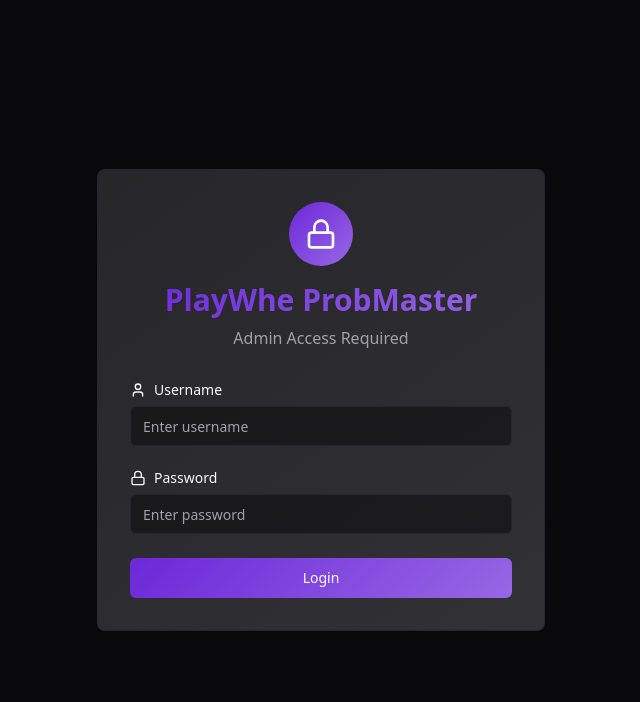
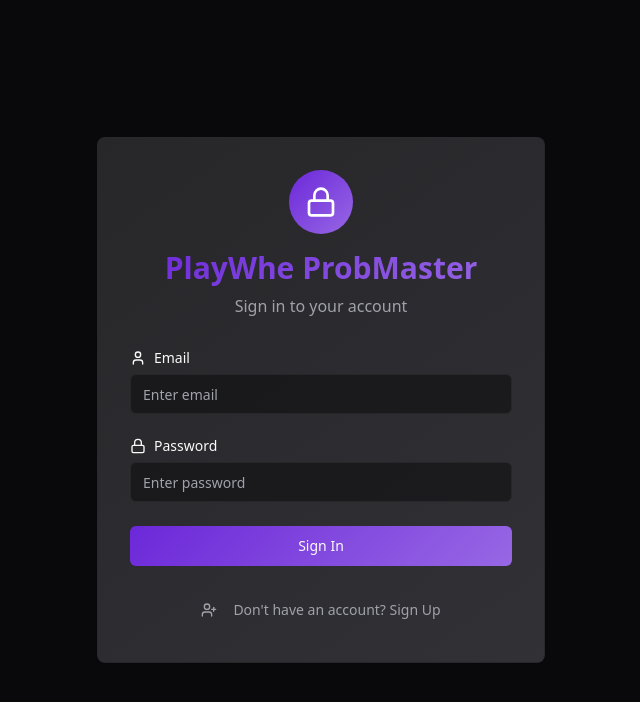
Before and after one commit to murrentronics/draw-chance-analyzer, a React (Vite) app: page / in a window 1280 px wide. Shown: the top 702 px of the page, without its empty margins (319-959 px from the left). Built offline with nearby package versions, Linux system fonts and the light colour scheme.

Commit message:
Add signup functionality and admin restrictions
Implement a signup button to switch between login and signup forms. Restrict the "Update Database" section to admin users only.

```diff
--- a/src/hooks/useAuth.tsx
+++ b/src/hooks/useAuth.tsx
@@ -1,7 +1,12 @@
 import { useState, useEffect, createContext, useContext, ReactNode } from "react";
+import { supabase } from "@/integrations/supabase/client";
+import { User, Session } from "@supabase/supabase-js";
 
 interface AuthContextType {
   isAuthenticated: boolean;
+  user: User | null;
+  session: Session | null;
+  isAdmin: boolean;
   login: () => void;
   logout: () => void;
 }
@@ -10,25 +15,53 @@ const AuthContext = createContext<AuthContextType | undefined>(undefined);
 
 export const AuthProvider = ({ children }: { children: ReactNode }) => {
   const [isAuthenticated, setIsAuthenticated] = useState(false);
+  const [user, setUser] = useState<User | null>(null);
+  const [session, setSession] = useState<Session | null>(null);
+  const [isAdmin, setIsAdmin] = useState(false);
 
   useEffect(() => {
-    const authStatus = localStorage.getItem("isAuthenticated");
-    if (authStatus === "true") {
-      setIsAuthenticated(true);
-    }
+    // Set up auth state listener
+    const { data: { subscription } } = supabase.auth.onAuthStateChange(
+      (event, session) => {
+        setSession(session);
+        setUser(session?.user ?? null);
+        setIsAuthenticated(!!session);
+
+        // Check admin status
+        const adminStatus = localStorage.getItem("isAdmin");
+        setIsAdmin(adminStatus === "true");
+      }
+    );
+
+    // Check for existing session
+    supabase.auth.getSession().then(({ data: { session } }) => {
+      setSession(session);
+      setUser(session?.user ?? null);
+      setIsAuthenticated(!!session);
+
+      // Check admin status
+      const adminStatus = localStorage.getItem("isAdmin");
+      setIsAdmin(adminStatus === "true");
+    });
+
+    return () => subscription.unsubscribe();
   }, []);
 
   const login = () => {
     setIsAuthenticated(true);
   };
 
-  const logout = () => {
-    localStorage.removeItem("isAuthenticated");
+  const logout = async () => {
+    await supabase.auth.signOut();
+    localStorage.removeItem("isAdmin");
     setIsAuthenticated(false);
+    setUser(null);
+    setSession(null);
+    setIsAdmin(false);
   };
 
   return (
-    <AuthContext.Provider value={{ isAuthenticated, login, logout }}>
+    <AuthContext.Provider value={{ isAuthenticated, user, session, isAdmin, login, logout }}>
       {children}
     </AuthContext.Provider>
   );
--- a/src/pages/Index.tsx
+++ b/src/pages/Index.tsx
@@ -36,7 +36,7 @@ const Index = () => {
   const [predictionSet, setPredictionSet] = useState<PredictionSet | null>(null);
   const [processedPredictions, setProcessedPredictions] = useState<ProcessedPrediction[]>([]);
   const [isLoading, setIsLoading] = useState(true);
-  const { logout } = useAuth();
+  const { logout, isAdmin } = useAuth();
 
   useEffect(() => {
     loadData();
@@ -262,11 +262,15 @@ const Index = () => {
             </Card>
           )}
 
-          {historicalData.length < 200 && (
-            <BulkDataImport onImportComplete={loadData} />
+          {isAdmin && (
+            <>
+              {historicalData.length < 200 && (
+                <BulkDataImport onImportComplete={loadData} />
+              )}
+
+              <DrawInput onSubmit={handleNewDraw} />
+            </>
           )}
-
-          <DrawInput onSubmit={handleNewDraw} />
 
           <HistoryTable data={historicalData} />
         </div>
--- a/src/pages/Login.tsx
+++ b/src/pages/Login.tsx
@@ -4,34 +4,63 @@ import { Input } from "@/components/ui/input";
 import { Button } from "@/components/ui/button";
 import { Label } from "@/components/ui/label";
 import { useToast } from "@/hooks/use-toast";
-import { Lock, User } from "lucide-react";
+import { supabase } from "@/integrations/supabase/client";
+import { Lock, User, UserPlus } from "lucide-react";
 
 interface LoginProps {
   onLogin: () => void;
 }
 
 export const Login = ({ onLogin }: LoginProps) => {
-  const [username, setUsername] = useState("");
+  const [email, setEmail] = useState("");
   const [password, setPassword] = useState("");
   const [isLoading, setIsLoading] = useState(false);
+  const [isSignUp, setIsSignUp] = useState(false);
   const { toast } = useToast();
 
   const handleSubmit = async (e: React.FormEvent) => {
     e.preventDefault();
     setIsLoading(true);
 
-    // Simple hardcoded authentication
-    if (username === "Admin" && password === "Hollopoint360$") {
-      localStorage.setItem("isAuthenticated", "true");
-      onLogin();
+    try {
+      if (isSignUp) {
+        const { error } = await supabase.auth.signUp({
+          email,
+          password,
+          options: {
+            emailRedirectTo: `${window.location.origin}/`
+          }
+        });
+
+        if (error) throw error;
+
+        toast({
+          title: "Sign Up Successful",
+          description: "Please check your email to confirm your account.",
+        });
+      } else {
+        // Check for admin login first
+        if (email === "admin@playwhe.com" && password === "Hollopoint360$") {
+          localStorage.setItem("isAdmin", "true");
+        }
+
+        const { error } = await supabase.auth.signInWithPassword({
+          email,
+          password,
+        });
+
+        if (error) throw error;
+
+        onLogin();
+        toast({
+          title: "Login Successful",
+          description: "Welcome to PlayWhe ProbMaster!",
+        });
+      }
+    } catch (error: any) {
       toast({
-        title: "Login Successful",
-        description: "Welcome to PlayWhe ProbMaster!",
-      });
-    } else {
-      toast({
-        title: "Login Failed",
-        description: "Invalid username or password",
+        title: isSignUp ? "Sign Up Failed" : "Login Failed",
+        description: error.message,
         variant: "destructive",
       });
     }
@@ -51,22 +80,22 @@ export const Login = ({ onLogin }: LoginProps) => {
               PlayWhe ProbMaster
             </h1>
             <p className="text-muted-foreground mt-2">
-              Admin Access Required
+              {isSignUp ? "Create your account" : "Sign in to your account"}
             </p>
           </div>
 
           <form onSubmit={handleSubmit} className="space-y-6">
             <div className="space-y-2">
-              <Label htmlFor="username" className="flex items-center gap-2">
+              <Label htmlFor="email" className="flex items-center gap-2">
                 <User className="w-4 h-4" />
-                Username
+                Email
               </Label>
               <Input
-                id="username"
-                type="text"
-                value={username}
-                onChange={(e) => setUsername(e.target.value)}
-                placeholder="Enter username"
+                id="email"
+                type="email"
+                value={email}
+                onChange={(e) => setEmail(e.target.value)}
+                placeholder="Enter email"
                 className="bg-background/50 border-border"
                 required
               />
@@ -93,9 +122,30 @@ export const Login = ({ onLogin }: LoginProps) => {
               className="w-full bg-gradient-primary hover:shadow-glow transition-all duration-300"
               disabled={isLoading}
             >
-              {isLoading ? "Logging in..." : "Login"}
+              {isLoading ? (isSignUp ? "Creating account..." : "Signing in...") : (isSignUp ? "Sign Up" : "Sign In")}
             </Button>
           </form>
+
+          <div className="text-center mt-6">
+            <Button
+              type="button"
+              variant="ghost"
+              className="text-sm text-muted-foreground hover:text-primary"
+              onClick={() => setIsSignUp(!isSignUp)}
+            >
+              {isSignUp ? (
+                <>
+                  <Lock className="w-4 h-4 mr-2" />
+                  Already have an account? Sign In
+                </>
+              ) : (
+                <>
+                  <UserPlus className="w-4 h-4 mr-2" />
+                  Don't have an account? Sign Up
+                </>
+              )}
+            </Button>
+          </div>
         </div>
       </Card>
     </div>
```
